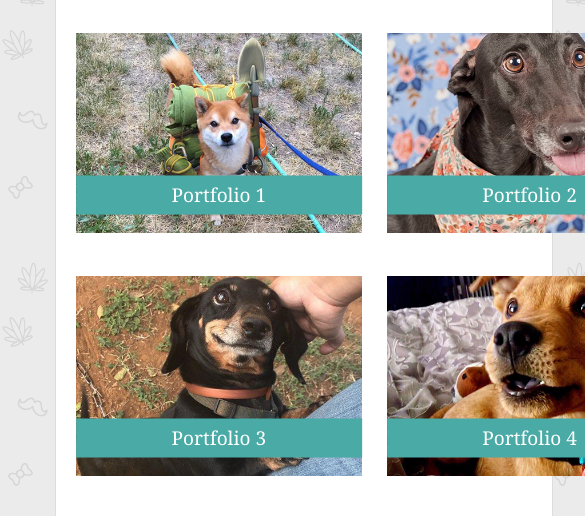
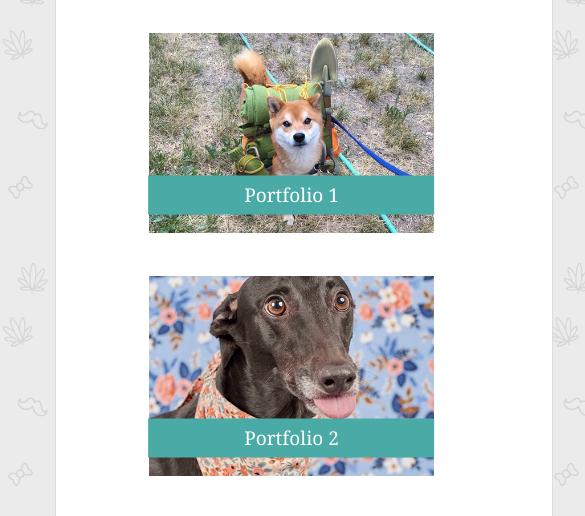
Before and after one commit to thomaschsu/Responsive-Portfolio, a plain HTML site: page portfolio.html in a window 390 px wide. Shown: the part 277-793 px from the top of the page, 585 px wide, since content can reach past the window. Drawn offline with Linux system fonts and the light colour scheme.

Commit message:
Made a lot of CSS changes

```diff
--- a/assets/css/style.css
+++ b/assets/css/style.css
@@ -167,6 +167,9 @@ button {
     font-family: 'Georgia', Times, Times New Roman, serif;
     font-size: 19px;
 }
+table {
+    margin: 0 auto;
+}
 
 /* Media Queries */
 
@@ -177,7 +180,6 @@ button {
     .body-white {
         width: 75%;
     }
-
 }
 
 @media screen and (max-width: 768px ) {
@@ -227,4 +229,10 @@ button {
         height: 100%;
         margin-bottom: 20px;
     }
+    td {
+        display: block;
+    }
+    table {
+        margin: 0 auto;
+    }
 }
```
